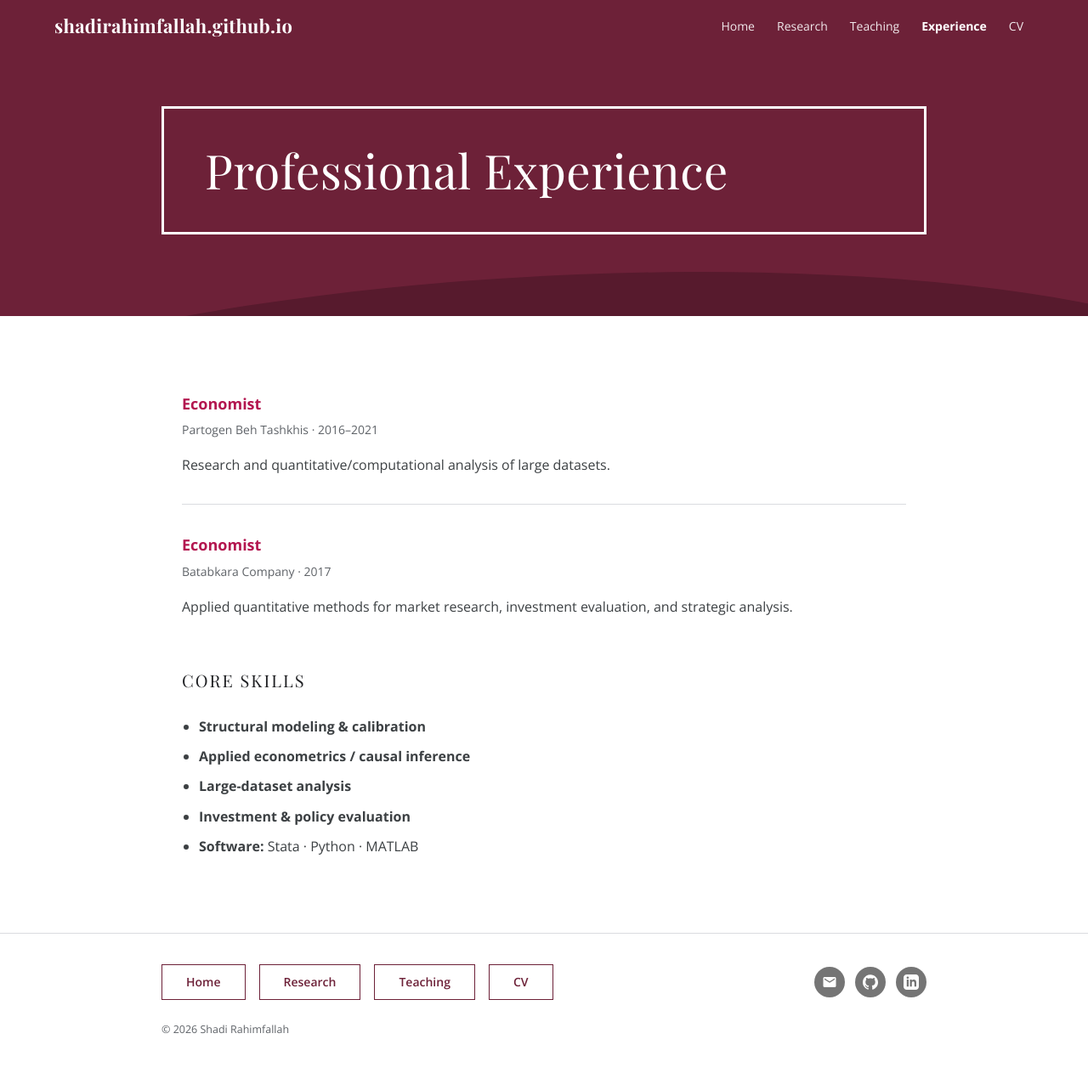
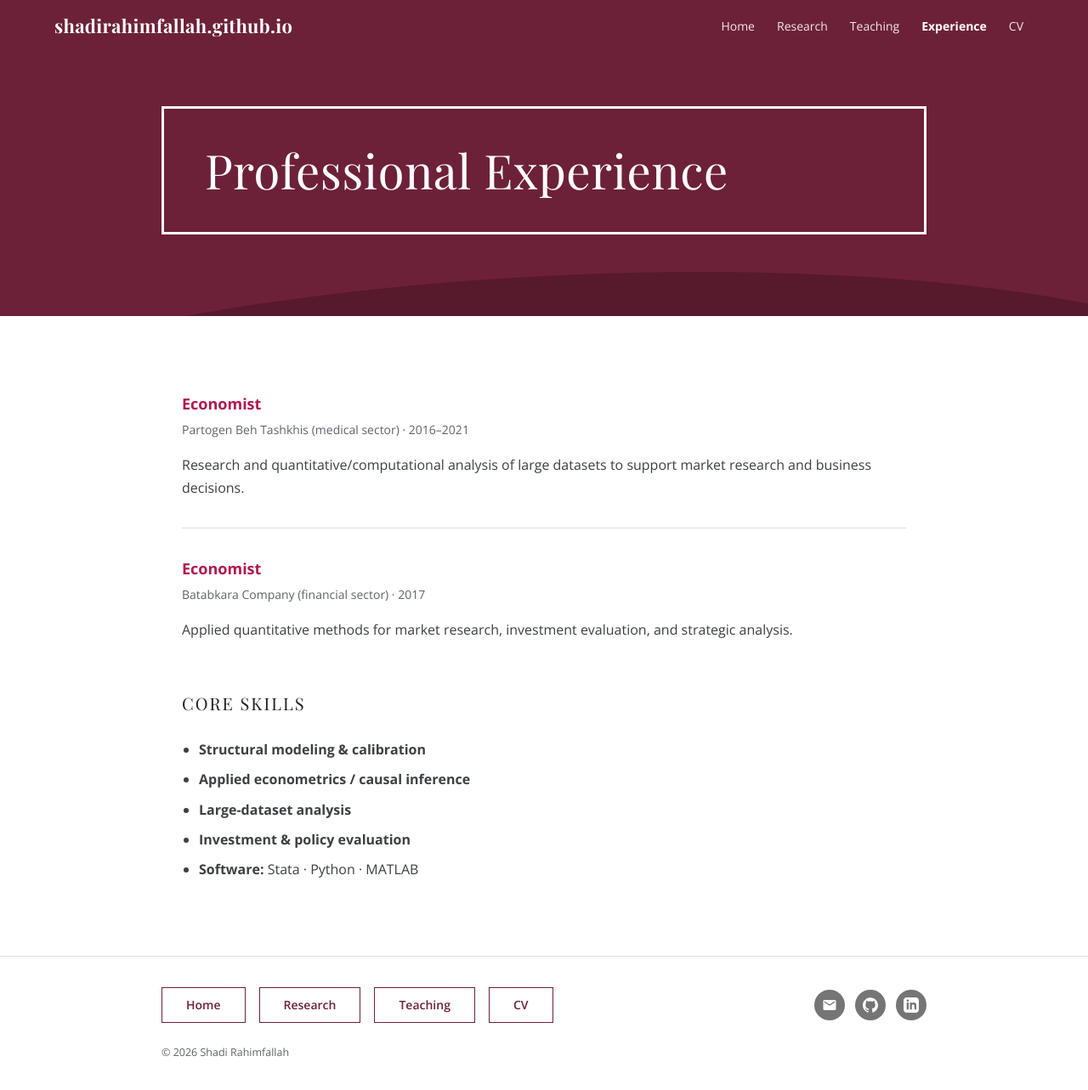
Before and after one commit to ShadiRahimfallah/ShadiRahimfallah.github.io, a Jekyll site: the page experience.html, which Jekyll copies as it is, in a window 1280 px wide and 1297 px high. Shown: the top 1283 px of the window at 85% size. Built offline with Jekyll 4.4.1, drawn with Linux system fonts in a browser that asks for light colours.

Commit message:
Add files via upload

```diff
--- a/experience.html
+++ b/experience.html
@@ -31,13 +31,14 @@
 
 <main>
   <h3 class="item-title">Economist</h3>
-  <p class="item-meta">Partogen Beh Tashkhis · 2016–2021</p>
-  <p>Research and quantitative/computational analysis of large datasets.</p>
+  <p class="item-meta">Partogen Beh Tashkhis (medical sector) · 2016–2021</p>
+  <p>Research and quantitative/computational analysis of large datasets to support market research
+  and business decisions.</p>
 
   <hr class="sep">
 
   <h3 class="item-title">Economist</h3>
-  <p class="item-meta">Batabkara Company · 2017</p>
+  <p class="item-meta">Batabkara Company (financial sector) · 2017</p>
   <p>Applied quantitative methods for market research, investment evaluation, and strategic analysis.</p>
 
   <h2 class="section">Core Skills</h2>
--- a/index.html
+++ b/index.html
@@ -39,9 +39,8 @@
       <p>My primary research area is <a href="research.html">macro finance</a>, with interests that span financial frictions,
       firm dynamics, and technology adoption.</p>
       <p>I aim to bridge academic research and applied policy, translating rigorous evidence into
-      clear, decision-ready analysis. Prior to my doctoral studies, I spent several years as an
-      economist in the medical and financial sectors, providing quantitative analysis to support
-      market research and investment decisions.</p>
+      clear, decision-ready analysis. Before my PhD, I spent several years as an
+      <a href="experience.html">economist in industry</a>.</p>
       <p><em>References</em><br>
       <a href="http://tassoadamopoulos.com/">Tasso Adamopoulos</a>,
       <a href="https://sites.google.com/site/chaoransite/">Chaoran Chen</a>,
```
